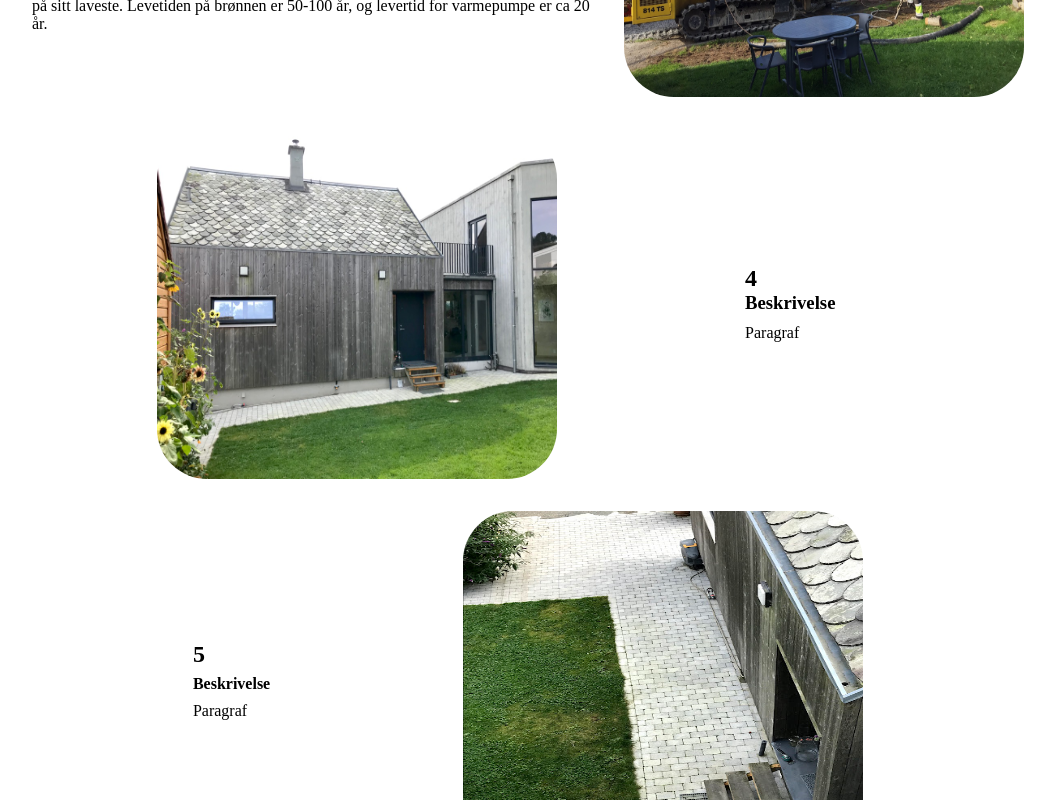
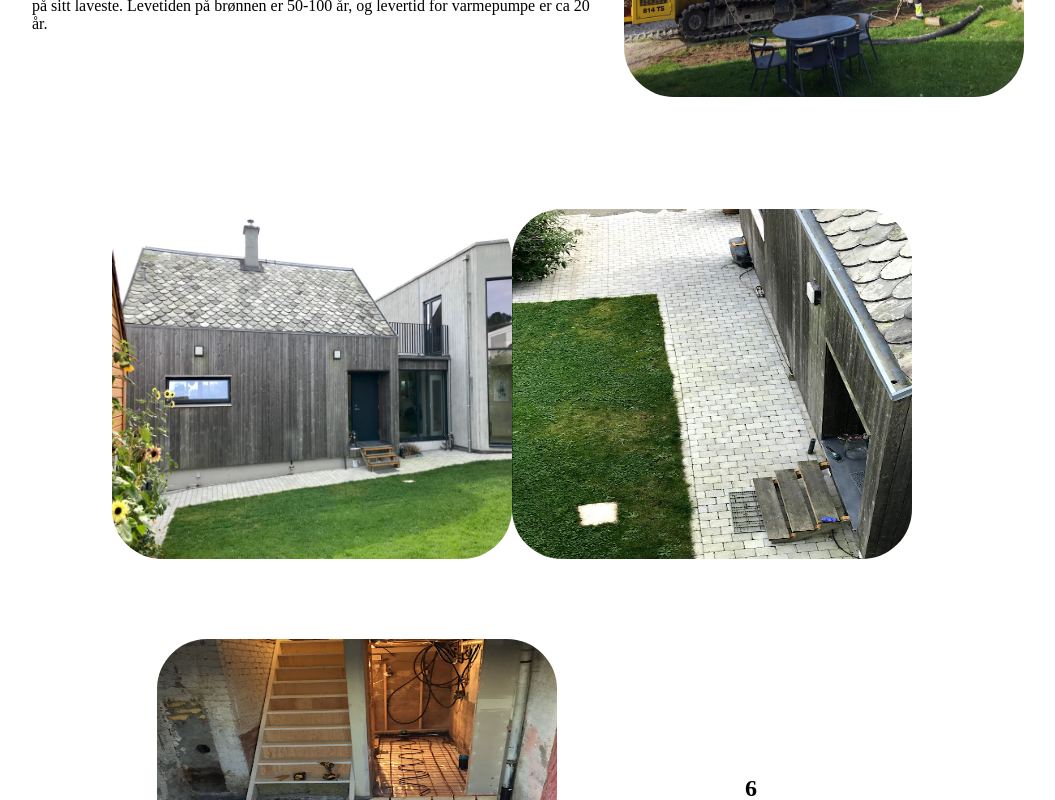
Before and after one commit to joar1/igrunn, a React (Create React App) app: page / in a window 1280 px wide. Shown: the part 1700-2500 px from the top of the page, without its empty margins (128-1183 px from the left). Built offline with nearby package versions, Linux system fonts and the light colour scheme.

Commit message:
pictures

```diff
--- a/src/pages/Home.jsx
+++ b/src/pages/Home.jsx
@@ -42,19 +42,10 @@ function Home() {
 				newParagraph='Avtrykket et minimalt - brønnløkket er i grunnen det eneste du ser. Ingen klimautslipp annet enn ved boring av brønn, og her benytter vi oss av miljødiesel for å holde dette på sitt laveste. Levetiden på brønnen er 50-100 år, og levertid for varmepumpe er ca 20 år.'
 			/>
 
-			<CardLeft
-				img={Bilde4}
-				title='4'
-				description='Beskrivelse'
-				paragraph='Paragraf'
-			/>
-
-			<CardRight
-				img={Bilde5}
-				title='5'
-				description='Beskrivelse'
-				paragraph='Paragraf'
-			/>
+			<ImageContainer>
+				<img src={Bilde4} alt='#' />
+				<img src={Bilde5} alt='#' />
+			</ImageContainer>
 
 			<CardLeft
 				img={Bilde6}
@@ -83,3 +74,15 @@ const HeaderH1 = styled.h1`
 	text-align: center;
 	color: orange;
 `;
+
+const ImageContainer = styled.div`
+	display: flex;
+	align-items: center;
+	justify-content: space-evenly;
+	margin: 5em 15em;
+	img {
+		height: 350px;
+		width: 400px;
+		border-radius: 50px;
+	}
+`;
```
Also changed, not shown: 7 other files (tests, documents, lock files or other folders).
